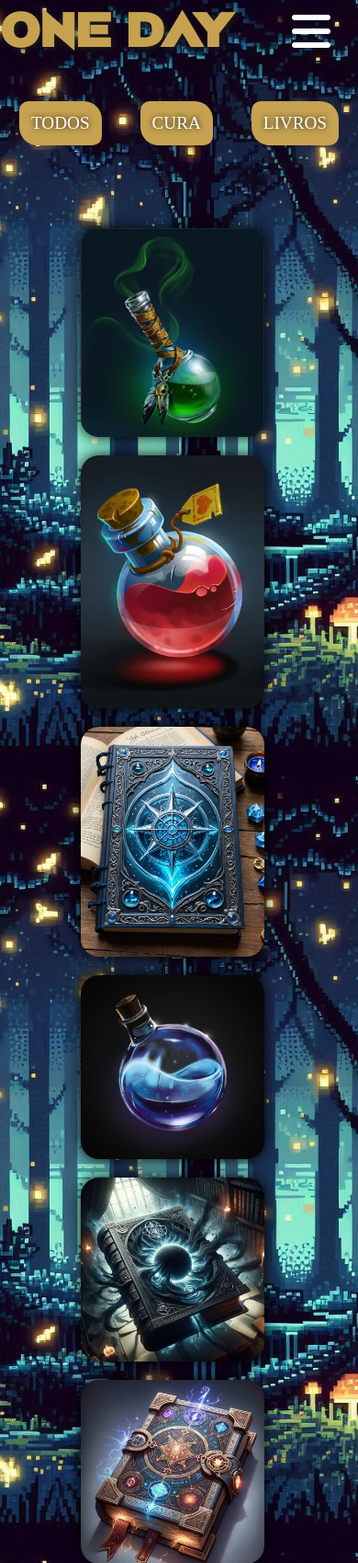
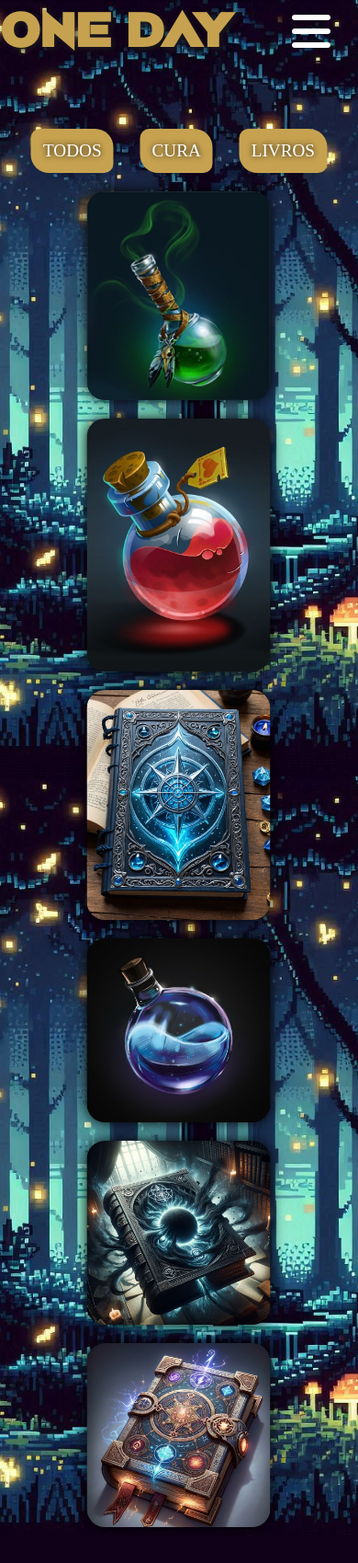
Before and after one commit to mauriciooliveiradacosta/site, a PHP site: page /catalogo.html in a window 390 px wide. Shown: the top 1699 px of the page at 92% size. After the commit the page ends 1662 px from the top, so only its background shows below. Run offline with PHP 8.4, Linux system fonts and the light colour scheme; some libraries are stand-ins or nearby versions; some web fonts are replaced.

Commit message:
media.css alterado
medidas de responsividade atribuidas

```diff
--- a/estilos/catalogo.css
+++ b/estilos/catalogo.css
@@ -1,13 +1,11 @@
-main{
-    margin-top: 100px;
-}
-ul{
+ul {
     display: flex;
     justify-content: space-around;
     color: white;
     margin-top: 40px;
 }
-ul li{
+
+ul li {
     list-style: none;
     margin: 10px;
     padding: 13px;
@@ -18,25 +16,34 @@ ul li{
     text-transform: uppercase;
     transition: 0.5s;
 }
-ul li:hover{
-    background-color:var(--cor2);
+
+ul li:hover {
+    background-color: var(--cor2);
     color: var(--cor5);
     cursor: pointer;
 }
-main{
+
+main {
+    position: absolute;
+    top: 100px;
+    left: 50%;
+    transform: translate(-50%);
     display: block;
-    margin-top: 100px;
+    margin: auto;
+    width: 90%;
 }
-.consumiveis{
+
+.consumiveis {
     display: flex;
-    margin:70px auto;
-    width: 60%;
+    margin: auto;
+    width: 90%;
     justify-content: space-between;
     flex-flow: row wrap;
 }
-img{
+
+img {
     margin: 10px;
     width: 200px;
     border-radius: 20px;
-    filter:drop-shadow(0px 0px 8px black);
+    filter: drop-shadow(0px 0px 8px black);
 }
--- a/estilos/media.css
+++ b/estilos/media.css
@@ -1,5 +1,8 @@
-@media screen and (max-width:500px) {
+@media screen and (max-width:550px) {
     form{
         width: 100%;
     }
+    .consumiveis{
+        justify-content: center;
+    }
 }
--- a/estilos/style.css
+++ b/estilos/style.css
@@ -107,7 +107,7 @@ div#container {
 
 /*configurações do formulário*/
 form{
-    width: 400px;
+    width:800px;
     min-height: 307px;
     max-height: max-content;
     display: block;
```
